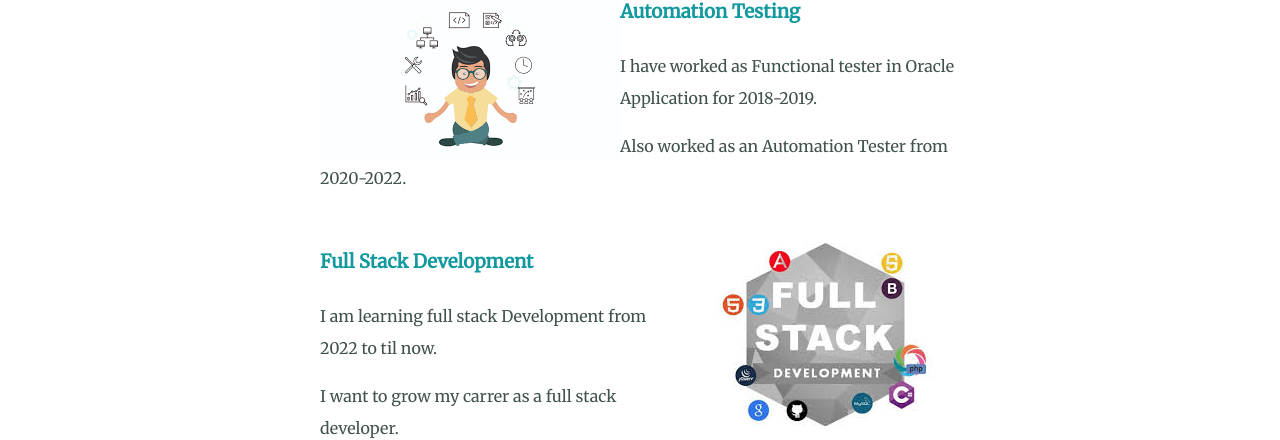
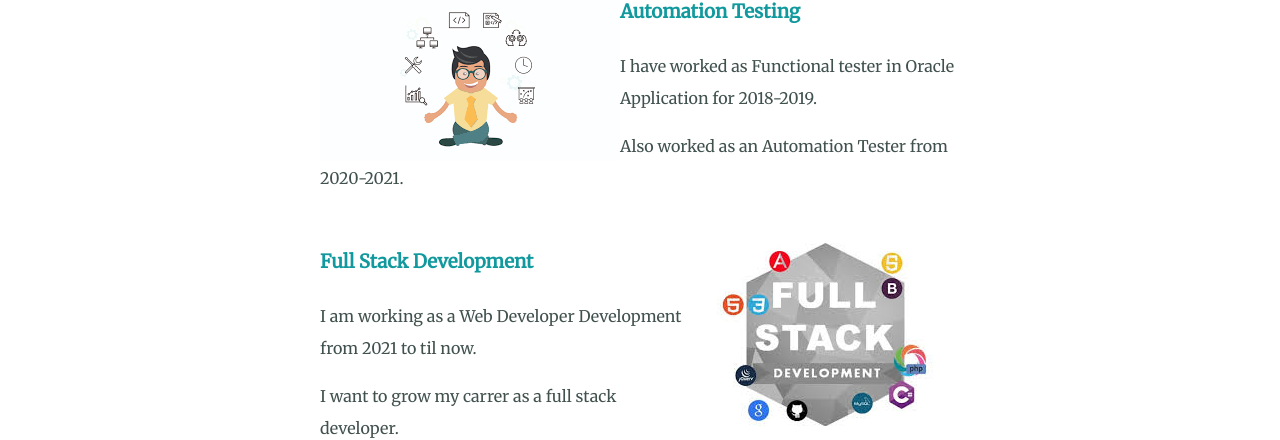
Before and after one commit to singhamitdev/PersonalSite, a plain HTML site: page index.html in a window 1280 px wide. Shown: the part 1356-1796 px from the top of the page. Drawn offline with Linux system fonts and the light colour scheme.

Commit message:
Update index.html

```diff
--- a/index.html
+++ b/index.html
@@ -36,14 +36,14 @@
         <img class="autotestimg" src="images/autotest.png" alt="autotest-image">
         <h3>Automation Testing</h3>
         <p class="skill-desc">I have worked as Functional tester in Oracle Application for 2018-2019.</p>
-        <p class="skill-desc"> Also worked as an Automation Tester from 2020-2022.</p>
+        <p class="skill-desc"> Also worked as an Automation Tester from 2020-2021.</p>
         <br>
         <br>
       </div>
       <div class="skill-row">
         <img class="devimg" src="images/fullstckdev.png" alt="skillset-image">
         <h3>Full Stack Development</h3>
-        <p class="skilldev-desc">I am learning full stack Development from 2022 to til now.</p>
+        <p class="skilldev-desc">I am working as a Web Developer Development from 2021 to til now.</p>
         <p class="skilldev-desc">I want to grow my carrer as a full stack developer.</p>
 
       </div>
```
